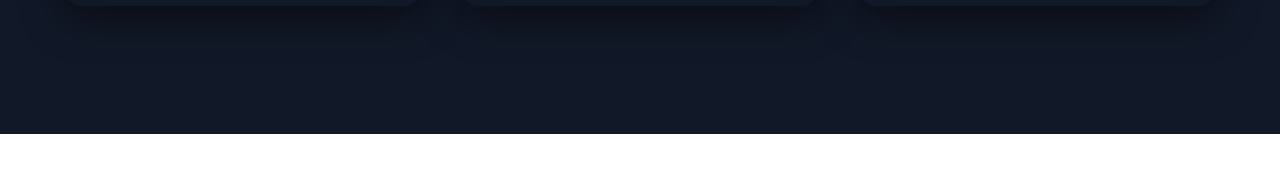
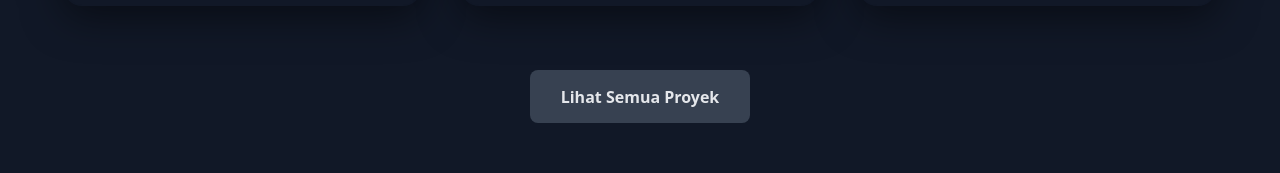
Before and after one commit to barastrong/Portofolio, a React (Vite) app: page / in a window 1280 px wide. Shown: the part 2193-2366 px from the top of the page. Before the commit the page ends 2327 px from the top, so only its background shows below. Built offline with nearby package versions, Linux system fonts and the light colour scheme.

Commit message:
create project views & improve the appearance of the landing page

```diff
--- a/src/pages/Home.tsx
+++ b/src/pages/Home.tsx
@@ -109,6 +109,15 @@ const Home: React.FC = () => {
             />
           ))}
         </motion.div>
+        <motion.div
+          className="view-all-projects"
+          initial={{ opacity: 0 }}
+          whileInView={{ opacity: 1 }}
+          viewport={{ once: true }}
+          transition={{ delay: 0.5, duration: 0.5 }}
+        >
+          <Link to="/project" className="btn btn-secondary">Lihat Semua Proyek</Link>
+        </motion.div>
       </motion.section>
     </motion.div>
   );
```
